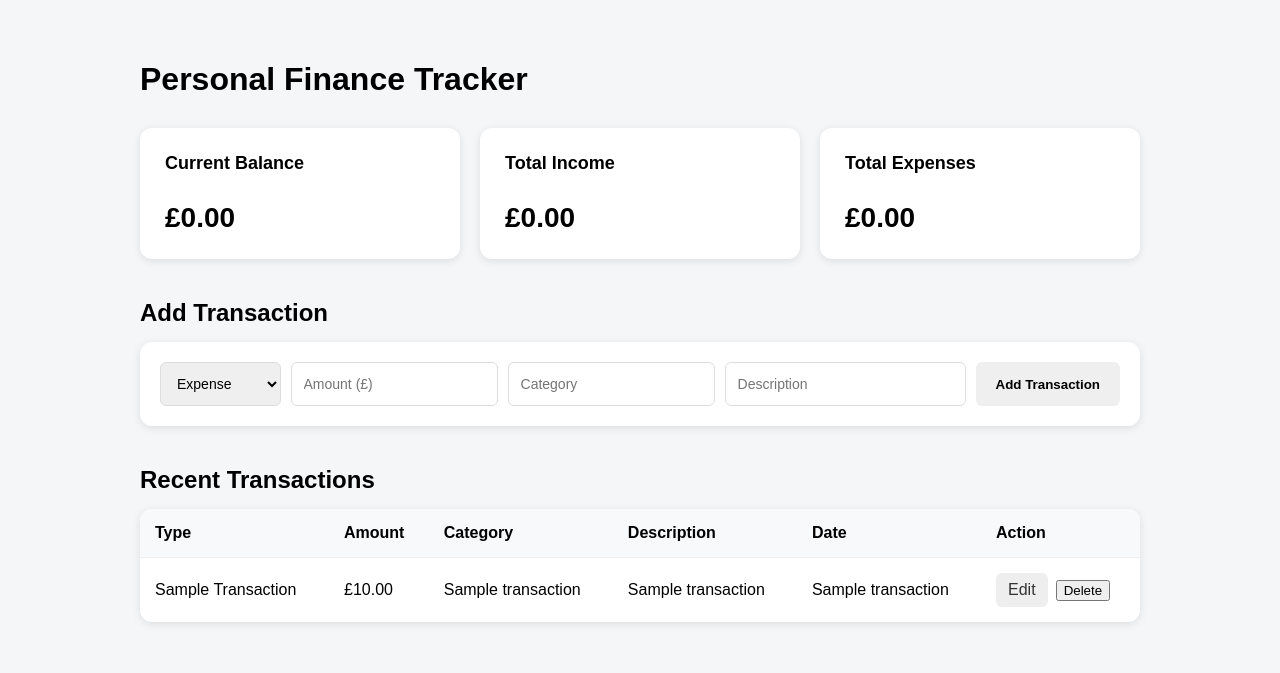
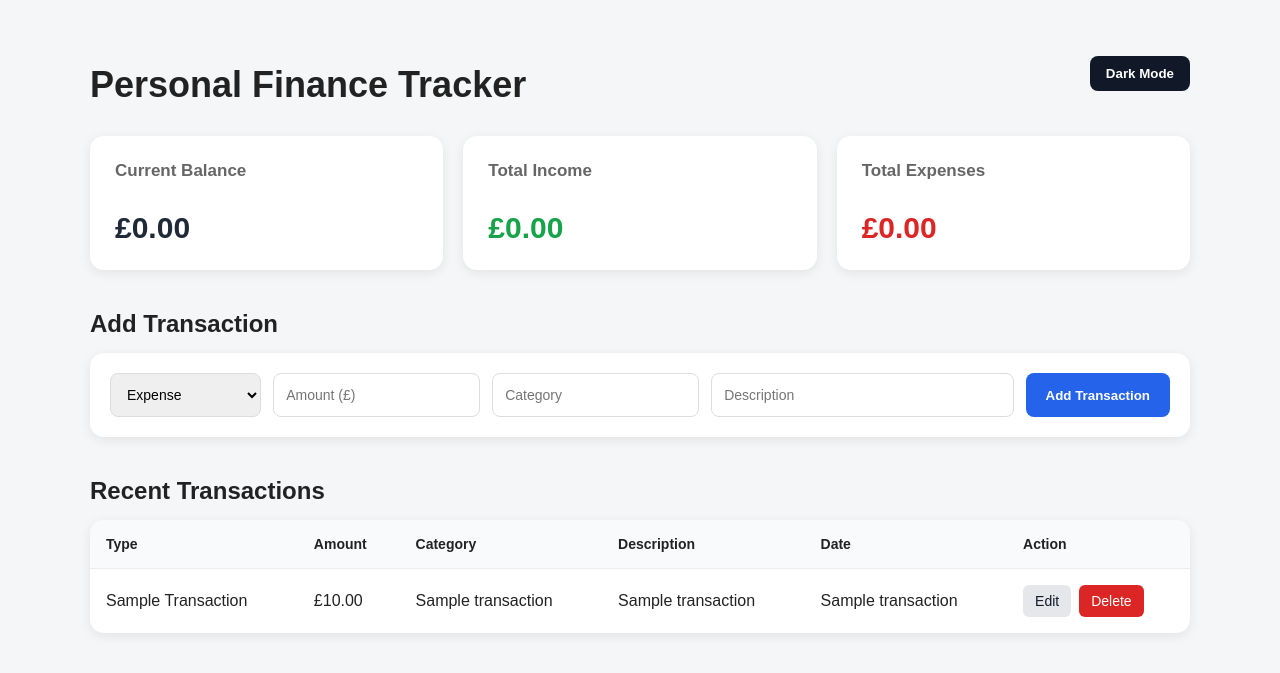
Before and after one commit to miahibrahim792-hub/Personal-Finanace-Tracker, a Flask app: template templates/dashboard.html in a window 1280 px wide. Shown: the top 673 px of the page. Run offline with Flask 3, Linux system fonts and the light colour scheme; the template is opened without the code that fills it: most values are stand-ins (such as "Sample title", 1, 10 or a date in 2020).

Commit message:
Add light and dark mode to dashboard

```diff
--- a/static/style.css
+++ b/static/style.css
@@ -2,52 +2,112 @@ body {
     font-family: Arial, sans-serif;
     background-color: #f4f6f8;
     margin: 0;
-    padding: 40px;
+    padding: 0;
+    color: #222222;
 }
 
 .container {
-    max-width: 1000px;
+    max-width: 1100px;
     margin: 0 auto;
+    padding: 40px 20px;
 }
 
 h1 {
+    font-size: 36px;
     margin-bottom: 30px;
 }
 
+.section-title {
+    margin-top: 40px;
+    margin-bottom: 15px;
+    font-size: 24px;
+}
+
 .summary-cards {
-    display: flex;
+    display: grid;
+    grid-template-columns: repeat(3, 1fr);
     gap: 20px;
 }
 
 .card {
     background-color: white;
     padding: 25px;
-    border-radius: 12px;
-    flex: 1;
-    box-shadow: 0 2px 8px rgba(0, 0, 0, 0.1);
+    border-radius: 14px;
+    box-shadow: 0 3px 12px rgba(0, 0, 0, 0.08);
 }
 
 .card h2 {
     margin-top: 0;
-    font-size: 18px;
+    font-size: 17px;
+    color: #666666;
 }
 
 .card p {
-    font-size: 28px;
+    font-size: 30px;
     font-weight: bold;
     margin-bottom: 0;
 }
 
-.section-title {
-    margin-top: 40px;
-    margin-bottom: 15px;
+.summary-cards .card:nth-child(1) p {
+    color: #1f2937;
+}
+
+.summary-cards .card:nth-child(2) p {
+    color: #16a34a;
+}
+
+.summary-cards .card:nth-child(3) p {
+    color: #dc2626;
+}
+
+.transaction-form {
+    display: grid;
+    grid-template-columns: 1fr 1fr 1fr 2fr auto;
+    gap: 12px;
+
+    background-color: white;
+    padding: 20px;
+    border-radius: 14px;
+
+    box-shadow: 0 3px 12px rgba(0, 0, 0, 0.08);
+}
+
+.transaction-form input,
+.transaction-form select {
+    padding: 12px;
+    border: 1px solid #dddddd;
+    border-radius: 8px;
+    font-size: 14px;
+}
+
+.transaction-form input:focus,
+.transaction-form select:focus {
+    outline: none;
+    border-color: #2563eb;
+}
+
+.transaction-form button {
+    padding: 12px 20px;
+    border: none;
+    border-radius: 8px;
+
+    background-color: #2563eb;
+    color: white;
+
+    cursor: pointer;
+    font-weight: bold;
+}
+
+.transaction-form button:hover {
+    opacity: 0.9;
 }
 
 .table-container {
     background-color: white;
-    border-radius: 12px;
+    border-radius: 14px;
     overflow: hidden;
-    box-shadow: 0 2px 8px rgba(0, 0, 0, 0.1);
+
+    box-shadow: 0 3px 12px rgba(0, 0, 0, 0.08);
 }
 
 table {
@@ -57,43 +117,22 @@ table {
 
 th,
 td {
-    padding: 15px;
+    padding: 16px;
     text-align: left;
     border-bottom: 1px solid #eeeeee;
 }
 
 th {
-    background-color: #f8f9fa;
+    background-color: #f8fafc;
+    font-size: 14px;
+}
+
+tbody tr:hover {
+    background-color: #f9fafb;
 }
 
 tbody tr:last-child td {
     border-bottom: none;
-}
-
-.transaction-form {
-    display: grid;
-    grid-template-columns: 1fr 1fr 1fr 2fr auto;
-    gap: 10px;
-    background-color: white;
-    padding: 20px;
-    border-radius: 12px;
-    box-shadow: 0 2px 8px rgba(0, 0, 0, 0.1);
-}
-
-.transaction-form input,
-.transaction-form select {
-    padding: 12px;
-    border: 1px solid #dddddd;
-    border-radius: 6px;
-    font-size: 14px;
-}
-
-.transaction-form button {
-    padding: 12px 20px;
-    border: none;
-    border-radius: 6px;
-    cursor: pointer;
-    font-weight: bold;
 }
 
 .actions {
@@ -106,10 +145,138 @@ tbody tr:last-child td {
     text-decoration: none;
     padding: 8px 12px;
     border-radius: 6px;
-    background-color: #eeeeee;
-    color: #333333;
+
+    background-color: #e5e7eb;
+    color: #111827;
+
+    font-size: 14px;
 }
 
 .edit-button:hover {
-    opacity: 0.8;
+    background-color: #d1d5db;
 }
+
+.delete-button {
+    background-color: #dc2626;
+    color: white;
+
+    border: none;
+    padding: 8px 12px;
+    border-radius: 6px;
+
+    cursor: pointer;
+    font-size: 14px;
+}
+
+.delete-button:hover {
+    background-color: #b91c1c;
+}
+
+@media (max-width: 850px) {
+
+    .summary-cards {
+        grid-template-columns: 1fr;
+    }
+
+    .transaction-form {
+        grid-template-columns: 1fr;
+    }
+
+    .table-container {
+        overflow-x: auto;
+    }
+}
+
+.top-bar {
+    display: flex;
+    justify-content: space-between;
+    align-items: center;
+    margin-bottom: 30px;
+}
+
+.top-bar h1 {
+    margin-bottom: 0;
+}
+
+.theme-toggle {
+    padding: 10px 16px;
+    border: none;
+    border-radius: 8px;
+    background-color: #111827;
+    color: white;
+    cursor: pointer;
+    font-weight: bold;
+}
+
+.theme-toggle:hover {
+    opacity: 0.9;
+}
+
+/* Dark Mode */
+
+body.dark-mode {
+    background-color: #111827;
+    color: #f9fafb;
+}
+
+body.dark-mode .card {
+    background-color: #1f2937;
+}
+
+body.dark-mode .card h2 {
+    color: #d1d5db;
+}
+
+body.dark-mode .summary-cards .card:nth-child(1) p {
+    color: #f9fafb;
+}
+
+body.dark-mode .transaction-form {
+    background-color: #1f2937;
+}
+
+body.dark-mode .transaction-form input,
+body.dark-mode .transaction-form select {
+    background-color: #374151;
+    color: #f9fafb;
+    border-color: #4b5563;
+}
+
+body.dark-mode .transaction-form input::placeholder {
+    color: #9ca3af;
+}
+
+body.dark-mode .table-container {
+    background-color: #1f2937;
+}
+
+body.dark-mode table {
+    color: #f9fafb;
+}
+
+body.dark-mode th {
+    background-color: #374151;
+    color: #f9fafb;
+}
+
+body.dark-mode td {
+    border-bottom-color: #374151;
+}
+
+body.dark-mode tbody tr:hover {
+    background-color: #2b3545;
+}
+
+body.dark-mode .theme-toggle {
+    background-color: #f9fafb;
+    color: #111827;
+}
+
+body.dark-mode .edit-button {
+    background-color: #4b5563;
+    color: white;
+}
+
+body.dark-mode .edit-button:hover {
+    background-color: #6b7280;
+}
--- a/templates/dashboard.html
+++ b/templates/dashboard.html
@@ -14,7 +14,13 @@
 
     <div class="container">
 
-        <h1>Personal Finance Tracker</h1>
+        <div class="top-bar">
+            <h1>Personal Finance Tracker</h1>
+
+            <button id="theme-toggle" class="theme-toggle">
+                Dark Mode
+            </button>
+        </div>
 
         <!-- Summary Cards -->
         <div class="summary-cards">
@@ -35,7 +41,6 @@
             </div>
 
         </div>
-
 
         <!-- Add Transaction -->
         <h2 class="section-title">Add Transaction</h2>
@@ -69,10 +74,11 @@
                 placeholder="Description"
             >
 
-            <button type="submit">Add Transaction</button>
+            <button type="submit">
+                Add Transaction
+            </button>
 
         </form>
-
 
         <!-- Recent Transactions -->
         <h2 class="section-title">Recent Transactions</h2>
@@ -123,7 +129,10 @@
                                 action="{{ url_for('delete_transaction', transaction_id=transaction[0]) }}"
                                 method="POST"
                             >
-                                <button type="submit" class="delete-button">
+                                <button
+                                    type="submit"
+                                    class="delete-button"
+                                >
                                     Delete
                                 </button>
                             </form>
@@ -142,6 +151,27 @@
 
     </div>
 
+    <script>
+        const toggleButton = document.getElementById("theme-toggle");
+
+        if (localStorage.getItem("theme") === "dark") {
+            document.body.classList.add("dark-mode");
+            toggleButton.textContent = "Light Mode";
+        }
+
+        toggleButton.addEventListener("click", function () {
+            document.body.classList.toggle("dark-mode");
+
+            if (document.body.classList.contains("dark-mode")) {
+                toggleButton.textContent = "Light Mode";
+                localStorage.setItem("theme", "dark");
+            } else {
+                toggleButton.textContent = "Dark Mode";
+                localStorage.setItem("theme", "light");
+            }
+        });
+    </script>
+
 </body>
 
 </html>
```
